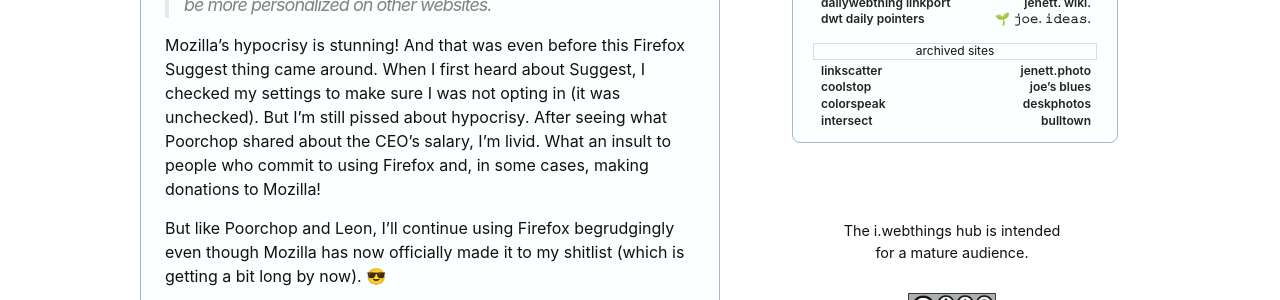
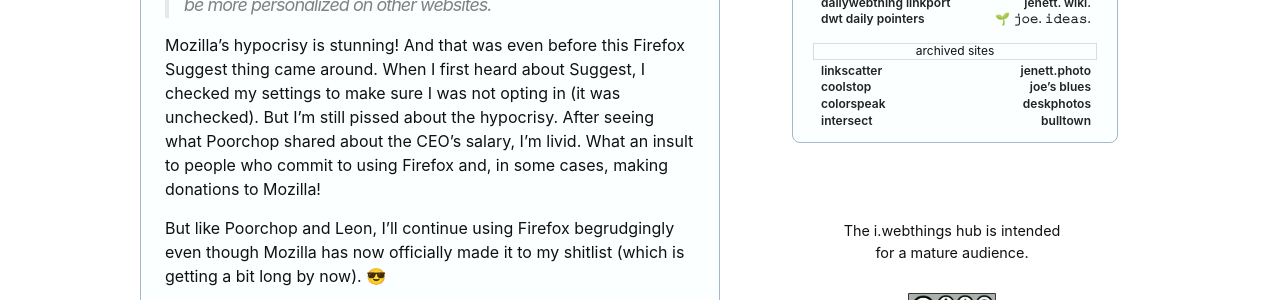
Before and after one commit to joejenett/i.webthings, a Jekyll site: the page built from _posts/2021-10-20-so-long-firefox.md, in a window 1280 px wide. Shown: the part 850-1150 px from the top of the page. Built offline with Jekyll 4.4.1, drawn with Linux system fonts in a browser that asks for light colours; comment, search, counter and statistics services are not loaded.

Commit message:
Update 2021-10-20-so-long-firefox.md

```diff
--- a/_posts/2021-10-20-so-long-firefox.md
+++ b/_posts/2021-10-20-so-long-firefox.md
@@ -16,5 +16,5 @@ slug: so-long-firefox
 <blockquote><p>
 We use cookies to remember your account settings, and for analytics. Some of our ad partners use cookies on Pocket Explore pages, and if you accept these advertising cookies, your ads may be more personalized on other websites.
 </p></blockquote>
-<p>Mozilla’s hypocrisy is stunning! And that was even before this Firefox Suggest thing came around. When I first heard about Suggest, I checked my settings to make sure I was not opting in (it was unchecked). But I’m still pissed about hypocrisy. After seeing what Poorchop shared about the CEO’s salary, I’m livid. What an insult to people who commit to using Firefox and, in some cases, making donations to Mozilla!</p>
+<p>Mozilla’s hypocrisy is stunning! And that was even before this Firefox Suggest thing came around. When I first heard about Suggest, I checked my settings to make sure I was not opting in (it was unchecked). But I’m still pissed about the hypocrisy. After seeing what Poorchop shared about the CEO’s salary, I’m livid. What an insult to people who commit to using Firefox and, in some cases, making donations to Mozilla!</p>
 <p>But like Poorchop and Leon, I’ll continue using Firefox begrudgingly even though Mozilla has now officially made it to my shitlist (which is getting a bit long by now). 😎</p>
```
